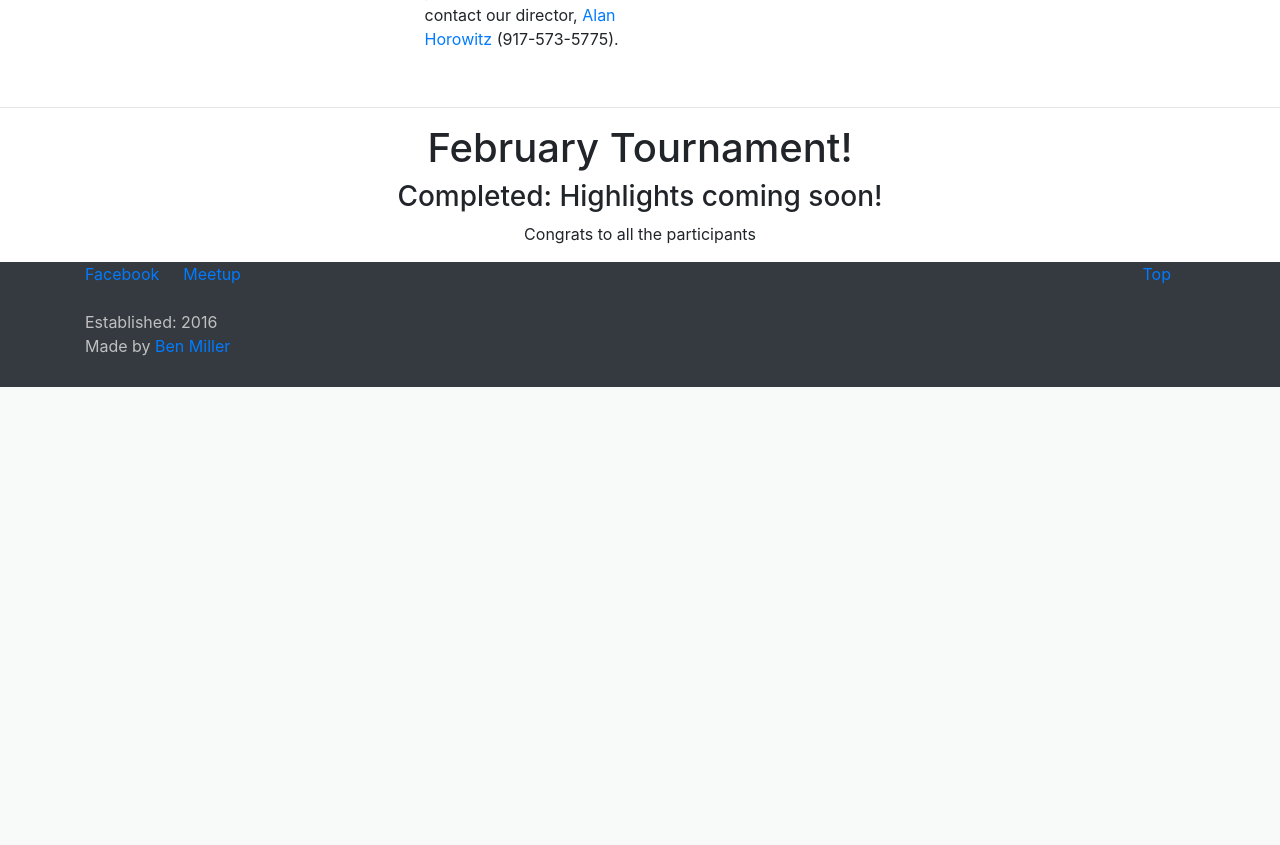
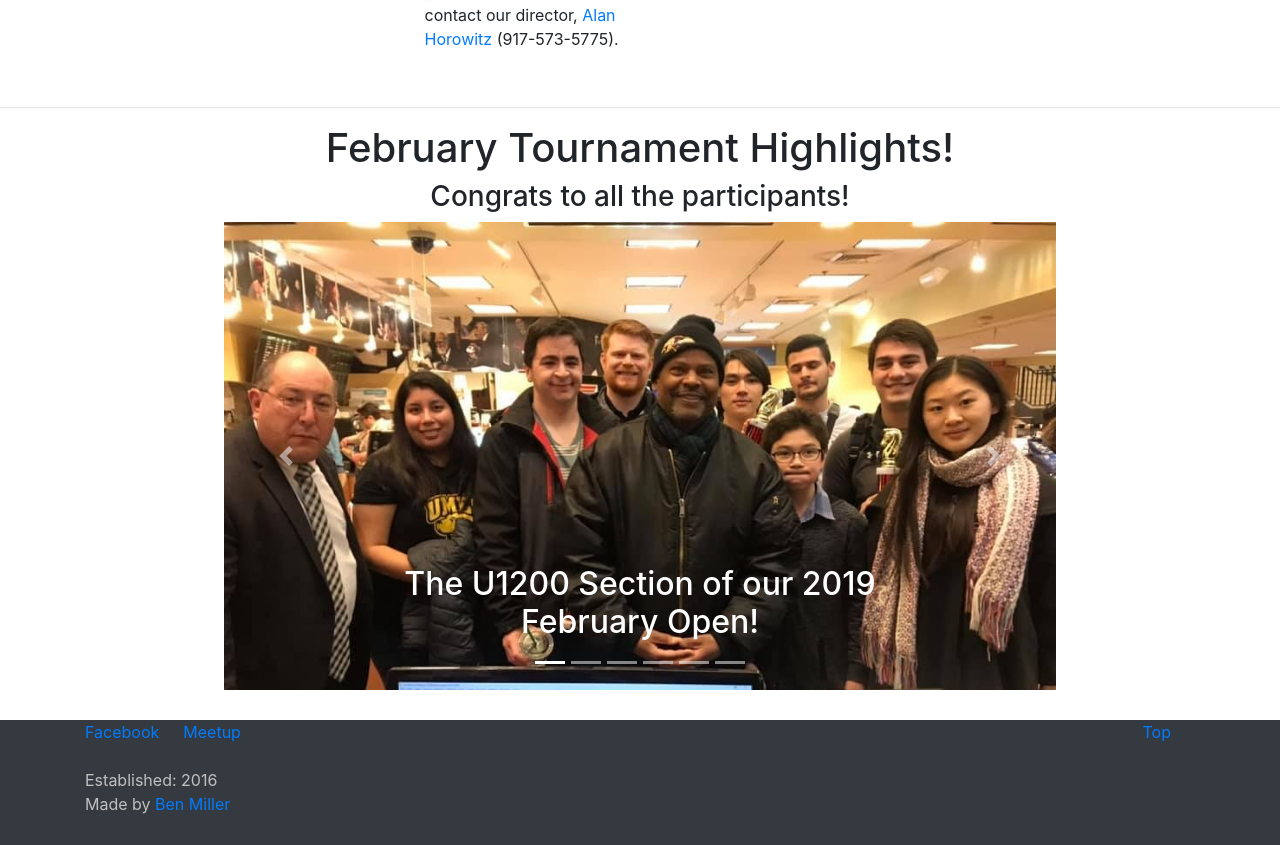
Before and after one commit to bsmiller25/charmcitychess, a Django app: page / in a window 1280 px wide. Shown: the part 637-1482 px from the top of the page. Before the commit the page ends 1024 px from the top, so only its background shows below. Run offline with Django 3.2, Linux system fonts and the light colour scheme; some libraries are stand-ins or nearby versions.

Commit message:
adding feb tourney photos

```diff
--- a/ccc/templates/ccc/index.html
+++ b/ccc/templates/ccc/index.html
@@ -32,10 +32,68 @@
 	</about>
 	<hr>
 	<center>
-	    <h1>February Tournament!</h1>
-	    <h3>Completed: Highlights coming soon!</h3>
+	    <h1>February Tournament Highlights!</h1>
+	    <h3>Congrats to all the participants!</h3>
 
-	    <p>Congrats to all the participants</p>
+	    <div id="slideshow" class="carousel slide" data-ride="carousel" style="width: 65%; margin-bottom: 30px">
+		<ol class="carousel-indicators">
+		    <li data-target="#slideshow" data-slide-to="0" class="active"></li>
+		    <li data-target="#slideshow" data-slide-to="1"></li>
+		    <li data-target="#slideshow" data-slide-to="2"></li>
+		    <li data-target="#slideshow" data-slide-to="3"></li>
+		    <li data-target="#slideshow" data-slide-to="4"></li>
+		    <li data-target="#slideshow" data-slide-to="5"></li>
+
+		</ol>
+		<div class="carousel-inner">
+		    <div class="carousel-item active">
+			<img class="d-block w-100" src="/static/ccc/photos/2018_02_23_Tourney/u12all.jpg" alt="First slide">
+			<div class="carousel-caption">
+			    <h2>The U1200 Section of our 2019 February Open!</h2>
+			</div>
+		    </div>
+		    <div class="carousel-item">
+			<img class="d-block w-100" src="/static/ccc/photos/2018_02_23_Tourney/u12winner1.jpg" alt="Second slide">
+			<div class="carousel-caption">
+			    <h2>Alan congratulating one of our U1200 winners</h2>
+			</div>
+		    </div>
+		    <div class="carousel-item">
+			<img class="d-block w-100" src="/static/ccc/photos/2018_02_23_Tourney/u12winner2.jpg" alt="Third slide">
+			<div class="carousel-caption">
+			    <h2>Alan congratulating one of our U1200 winners</h2>
+			</div>
+		    </div>
+		    <div class="carousel-item">
+			<img class="d-block w-100" src="/static/ccc/photos/2018_02_23_Tourney/u12winner3.jpg" alt="Fourth slide">
+			<div class="carousel-caption">
+			    <h2>Alan congratulating one of our U1200 winners</h2>
+			</div>
+		    </div>
+		    <div class="carousel-item">
+			<img class="d-block w-100" src="/static/ccc/photos/2018_02_23_Tourney/sign.jpg" alt="Fifth slide">
+			<div class="carousel-caption">
+			    <h2>The February 2018 Charm City Chess Open</h2>
+			</div>
+		    </div>
+		    <div class="carousel-item">
+			<img class="d-block w-100" src="/static/ccc/photos/2018_02_23_Tourney/playing.jpg" alt="Sixth slide">
+			<div class="carousel-caption">
+			    <h2>Open Section Action</h2>
+			</div>
+		    </div>
+
+
+		</div>
+		<a class="carousel-control-prev" href="#slideshow" role="button" data-slide="prev">
+		    <span class="carousel-control-prev-icon" aria-hidden="true"></span>
+		    <span class="sr-only">Previous</span>
+		</a>
+		<a class="carousel-control-next" href="#slideshow" role="button" data-slide="next">
+		    <span class="carousel-control-next-icon" aria-hidden="true"></span>
+		    <span class="sr-only">Next</span>
+		</a>
+	    </div>
 
 
 	</center>
```
Also changed, not shown: ccc/static/ccc/photos/2018_02_23_Tourney/playing.jpg (added), ccc/static/ccc/photos/2018_02_23_Tourney/sign.jpg (added), ccc/static/ccc/photos/2018_02_23_Tourney/u12all.jpg (added), ccc/static/ccc/photos/2018_02_23_Tourney/u12winner1.jpg (added), ccc/static/ccc/photos/2018_02_23_Tourney/u12winner2.jpg (added), ccc/static/ccc/photos/2018_02_23_Tourney/u12winner3.jpg (added), ccc/static/ccc/photos/club1.png (deleted), ccc/static/ccc/photos/club2.png (deleted), ccc/static/ccc/photos/club3.jpg (deleted), ccc/static/ccc/photos/club4.jpg (deleted).
